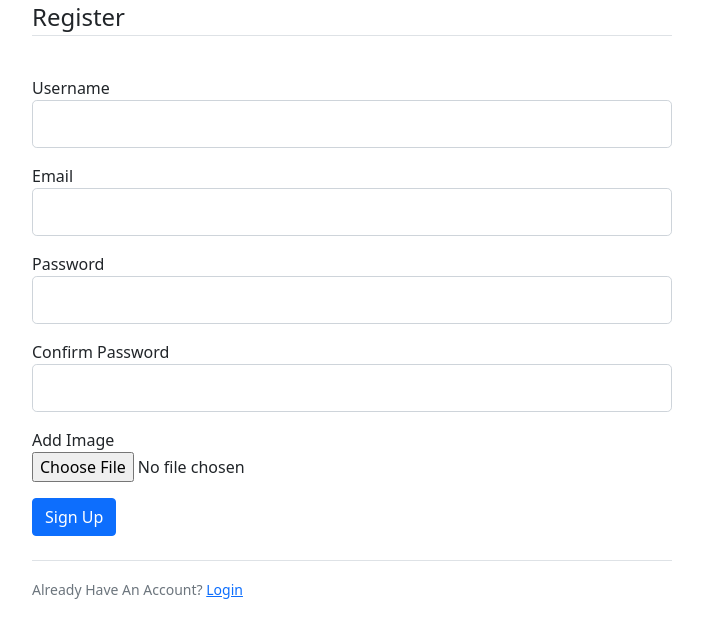
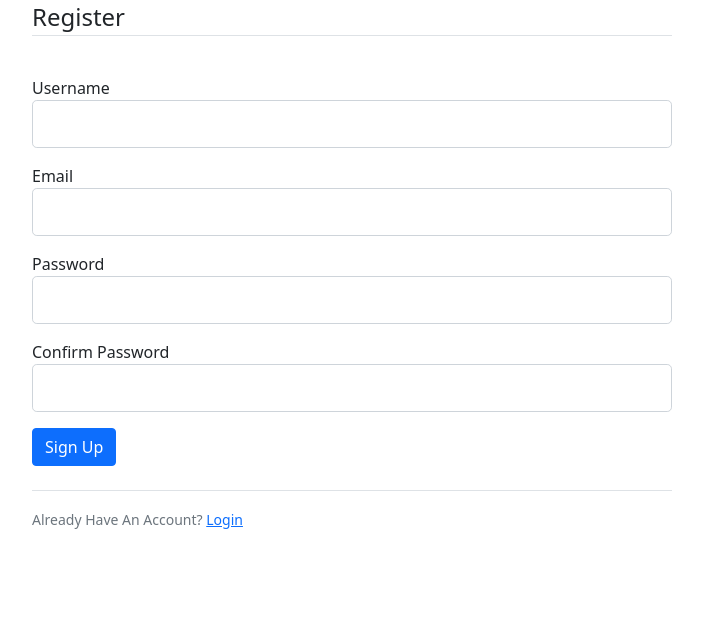
Before and after one commit to danielskjo/AfterCorona, a Flask app: page /register in a window 1280 px wide. Shown: the part 73-711 px from the top of the page, without its empty margins (288-991 px from the left). Run offline with Flask 2, Linux system fonts and the light colour scheme; some libraries are stand-ins or nearby versions.

Commit message:
Removed profile picture in register

```diff
--- a/app/forms.py
+++ b/app/forms.py
@@ -7,8 +7,6 @@ from app.models import User
 
 
 class RegisterForm(FlaskForm):
-    image = FileField('Add Image', validators=[
-                      FileAllowed(['jpg', 'jpeg', 'png'])])
     username = StringField('Username',
                            validators=[DataRequired(), Length(min=2, max=20)])
     email = StringField('Email',
--- a/app/routes.py
+++ b/app/routes.py
@@ -57,8 +57,6 @@ def register():
         user = User(username=form.username.data,
                     email=form.email.data, password=hashed_password)
         db.session.add(user)
-        if form.image.data:
-            user.image = save_image(form.image.data)
         db.session.commit()
         flash(f'Account created for {form.username.data}', 'success')
         return redirect(url_for('login'))
--- a/app/templates/register.html
+++ b/app/templates/register.html
@@ -55,15 +55,6 @@ content %}
         form-control-lg", autocomplete="off") }} {% endif %}
       </div>
     </div>
-    <div class="form-group profile-item">
-      {{ form.image.label() }}<br>
-      {{ form.image(class="form-control-file") }}
-      {% if form.image.errors %}
-          {% for error in form.image.errors %}
-              <span class="text-danger">{{ error }}</span></br>
-          {% endfor %}
-      {% endif %}
-  </div>
     <div class="form-group form-item">
       {{ form.submit(class="btn btn-primary") }}
     </div>
```
